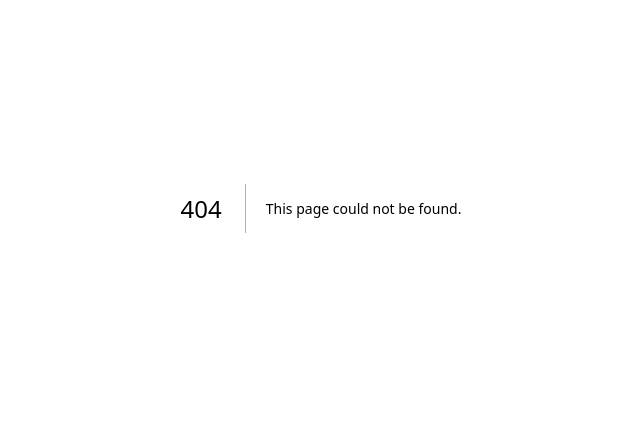
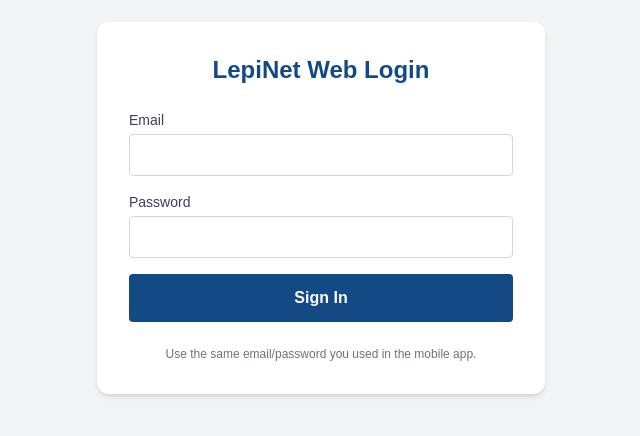
Before and after one commit to Bhanura/LepiNet_WebApp, a Next.js app: page /login in a window 1280 px wide. Before the commit this address had no page. Shown: the part 192-628 px from the top of the page, without its empty margins (319-959 px from the left). Built offline with nearby package versions, Linux system fonts and the light colour scheme; no server answers.

Commit message:
login created

```diff
--- /dev/null
+++ b/app/login/page.tsx
@@ -0,0 +1,81 @@
+'use client';
+import { useState } from 'react';
+import { createBrowserClient } from '@supabase/ssr';
+import { useRouter } from 'next/navigation';
+
+export default function LoginPage() {
+  const [email, setEmail] = useState('');
+  const [password, setPassword] = useState('');
+  const [loading, setLoading] = useState(false);
+  const router = useRouter();
+
+  const supabase = createBrowserClient(
+    process.env.NEXT_PUBLIC_SUPABASE_URL!,
+    process.env.NEXT_PUBLIC_SUPABASE_ANON_KEY!
+  );
+
+  const handleLogin = async (e: React.FormEvent) => {
+    e.preventDefault();
+    setLoading(true);
+
+    const { error } = await supabase.auth.signInWithPassword({
+      email,
+      password,
+    });
+
+    if (error) {
+      alert(error.message);
+      setLoading(false);
+    } else {
+      // If login successful, check role to decide where to go
+      const { data: { user } } = await supabase.auth.getUser();
+      // We need to fetch the profile to see the role, but for now just go to home
+      // You can manually navigate to /admin/dashboard later
+      router.push('/');
+      router.refresh();
+    }
+  };
+
+  return (
+    <div className="flex min-h-screen items-center justify-center bg-gray-100">
+      <div className="w-full max-w-md p-8 space-y-6 bg-white rounded-xl shadow-md">
+        <h1 className="text-2xl font-bold text-center text-[#134a86]">LepiNet Web Login</h1>
+
+        <form onSubmit={handleLogin} className="space-y-4">
+          <div>
+            <label className="block text-sm font-medium text-gray-700">Email</label>
+            <input
+              type="email"
+              required
+              className="w-full p-2 border border-gray-300 rounded mt-1"
+              value={email}
+              onChange={(e) => setEmail(e.target.value)}
+            />
+          </div>
+
+          <div>
+            <label className="block text-sm font-medium text-gray-700">Password</label>
+            <input
+              type="password"
+              required
+              className="w-full p-2 border border-gray-300 rounded mt-1"
+              value={password}
+              onChange={(e) => setPassword(e.target.value)}
+            />
+          </div>
+
+          <button
+            disabled={loading}
+            className="w-full py-3 bg-[#134a86] text-white rounded font-bold hover:bg-blue-800 transition"
+          >
+            {loading ? 'Signing in...' : 'Sign In'}
+          </button>
+        </form>
+
+        <p className="text-xs text-center text-gray-500">
+          Use the same email/password you used in the mobile app.
+        </p>
+      </div>
+    </div>
+  );
+}
```
